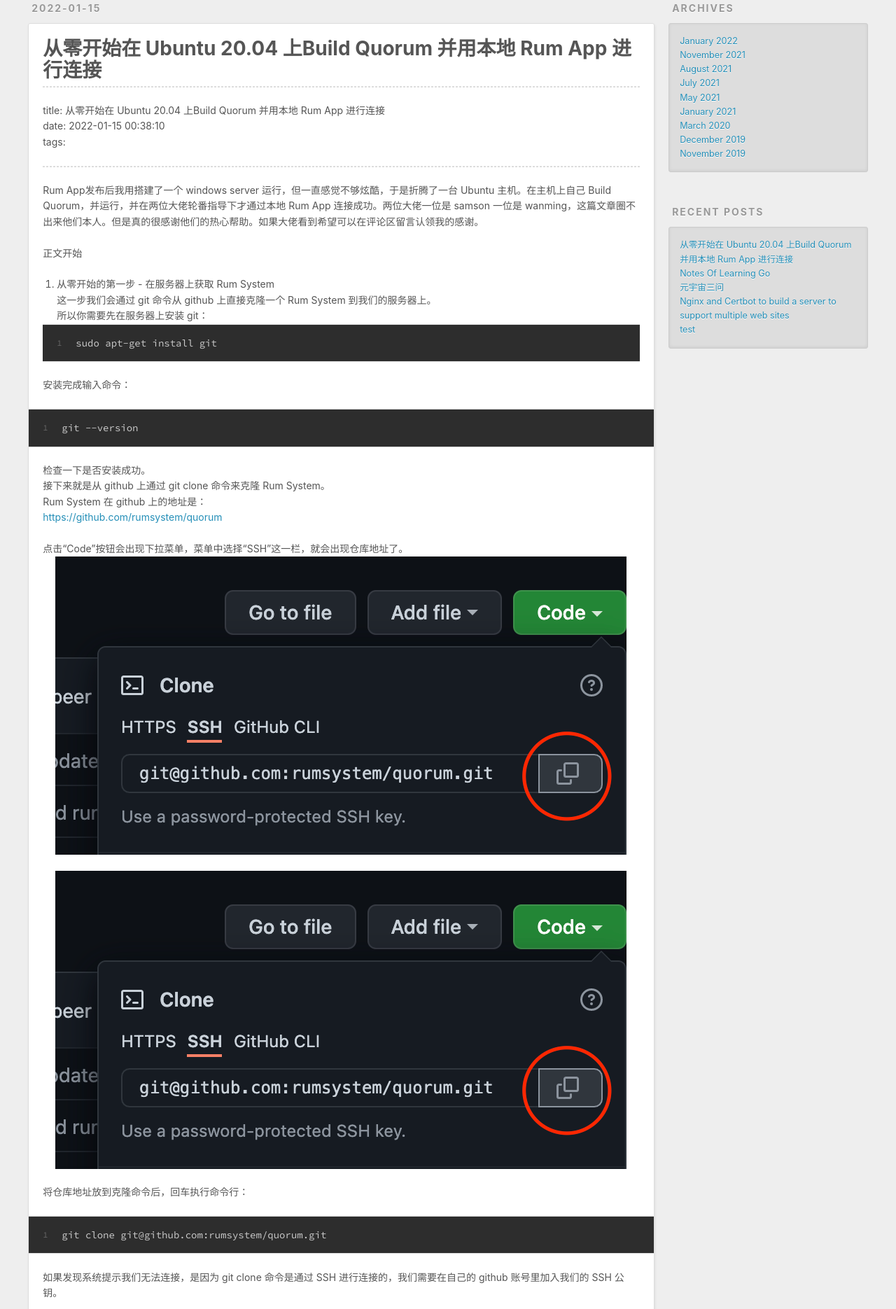
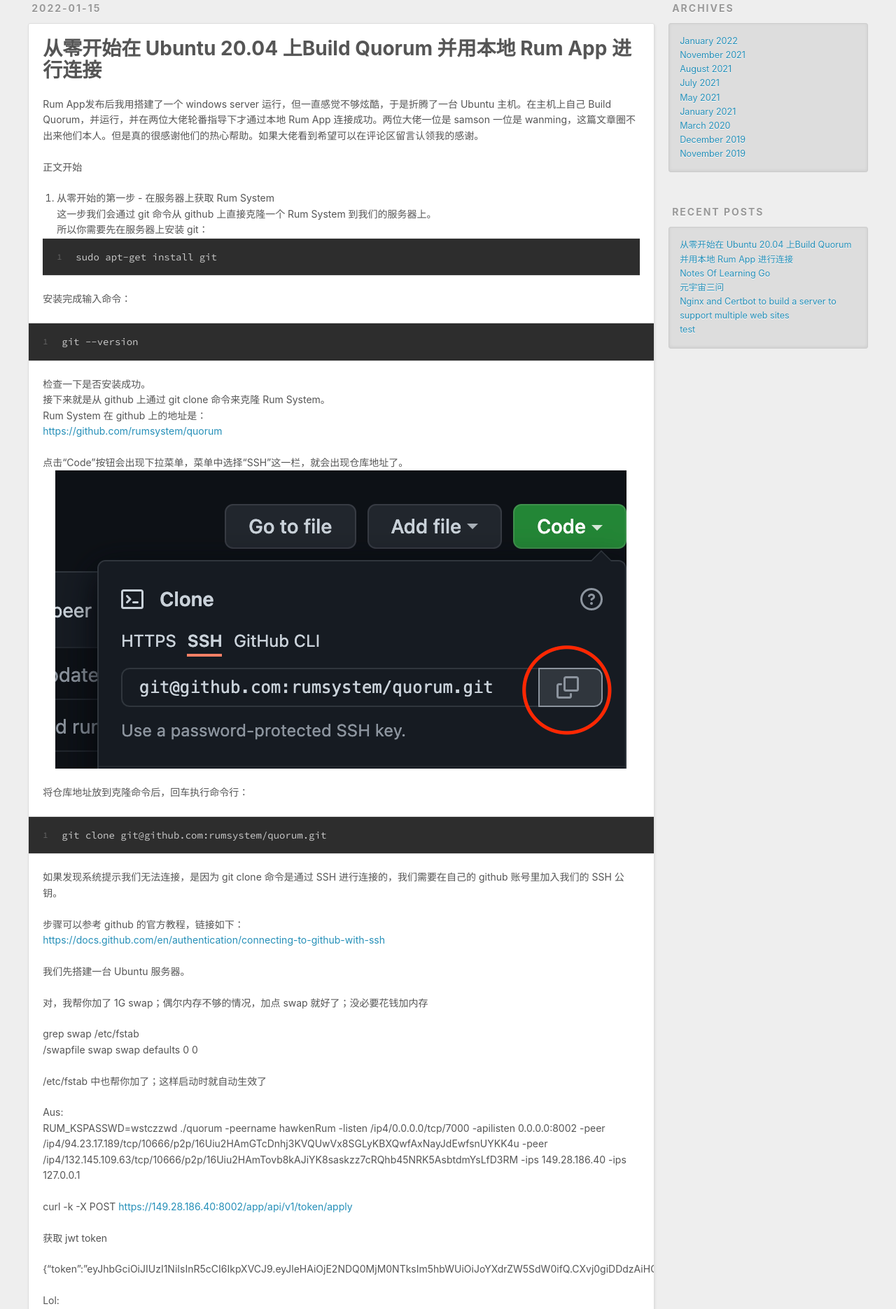
Before and after one commit to hawken-im/hawken-im.github.io, a plain HTML site: page 2022/01/15/run-quorum-on-ubuntu/index.html in a window 1280 px wide. Shown: the part 346-2216 px from the top of the page at 70% size. Drawn offline with nearby package versions, Linux system fonts and the light colour scheme.

Commit message:
Site updated: 2022-01-15 00:49:50

```diff
--- a/2022/01/15/run-quorum-on-ubuntu/index.html
+++ b/2022/01/15/run-quorum-on-ubuntu/index.html
@@ -7,17 +7,16 @@
 
   <title>从零开始在 Ubuntu 20.04 上Build Quorum 并用本地 Rum App 进行连接 | Hawken.im</title>
   <meta name="viewport" content="width=device-width, initial-scale=1, maximum-scale=1">
-  <meta name="description" content="title: 从零开始在 Ubuntu 20.04 上Build Quorum 并用本地 Rum App 进行连接date: 2022-01-15 00:38:10tags:  Rum App发布后我用搭建了一个 windows server 运行，但一直感觉不够炫酷，于是折腾了一台 Ubuntu 主机。在主机上自己 Build Quorum，并运行，并在两位大佬轮番指导下才通过本地 Rum A">
+  <meta name="description" content="Rum App发布后我用搭建了一个 windows server 运行，但一直感觉不够炫酷，于是折腾了一台 Ubuntu 主机。在主机上自己 Build Quorum，并运行，并在两位大佬轮番指导下才通过本地 Rum App 连接成功。两位大佬一位是 samson 一位是 wanming，这篇文章圈不出来他们本人。但是真的很感谢他们的热心帮助。如果大佬看到希望可以在评论区留言认领我的感谢。 正文开">
 <meta property="og:type" content="article">
 <meta property="og:title" content="从零开始在 Ubuntu 20.04 上Build Quorum 并用本地 Rum App 进行连接">
 <meta property="og:url" content="http://example.com/2022/01/15/run-quorum-on-ubuntu/index.html">
 <meta property="og:site_name" content="Hawken.im">
-<meta property="og:description" content="title: 从零开始在 Ubuntu 20.04 上Build Quorum 并用本地 Rum App 进行连接date: 2022-01-15 00:38:10tags:  Rum App发布后我用搭建了一个 windows server 运行，但一直感觉不够炫酷，于是折腾了一台 Ubuntu 主机。在主机上自己 Build Quorum，并运行，并在两位大佬轮番指导下才通过本地 Rum A">
+<meta property="og:description" content="Rum App发布后我用搭建了一个 windows server 运行，但一直感觉不够炫酷，于是折腾了一台 Ubuntu 主机。在主机上自己 Build Quorum，并运行，并在两位大佬轮番指导下才通过本地 Rum App 连接成功。两位大佬一位是 samson 一位是 wanming，这篇文章圈不出来他们本人。但是真的很感谢他们的热心帮助。如果大佬看到希望可以在评论区留言认领我的感谢。 正文开">
 <meta property="og:locale" content="en_US">
 <meta property="og:image" content="http://example.com/2022/01/15/run-quorum-on-ubuntu/ScreenShot.png">
-<meta property="og:image" content="http://example.com/2022/01/15/run-quorum-on-ubuntu/ScreenShot.png">
 <meta property="article:published_time" content="2022-01-14T16:47:28.000Z">
-<meta property="article:modified_time" content="2022-01-14T16:48:22.215Z">
+<meta property="article:modified_time" content="2022-01-14T16:49:41.167Z">
 <meta property="article:author" content="Hawken">
 <meta name="twitter:card" content="summary">
 <meta name="twitter:image" content="http://example.com/2022/01/15/run-quorum-on-ubuntu/ScreenShot.png">
@@ -90,10 +89,7 @@
 
     <div class="article-entry" itemprop="articleBody">
 
-        <hr>
-<p>title: 从零开始在 Ubuntu 20.04 上Build Quorum 并用本地 Rum App 进行连接<br>date: 2022-01-15 00:38:10<br>tags:</p>
-<hr>
-<p>Rum App发布后我用搭建了一个 windows server 运行，但一直感觉不够炫酷，于是折腾了一台 Ubuntu 主机。在主机上自己 Build Quorum，并运行，并在两位大佬轮番指导下才通过本地 Rum App 连接成功。两位大佬一位是 samson 一位是 wanming，这篇文章圈不出来他们本人。但是真的很感谢他们的热心帮助。如果大佬看到希望可以在评论区留言认领我的感谢。</p>
+        <p>Rum App发布后我用搭建了一个 windows server 运行，但一直感觉不够炫酷，于是折腾了一台 Ubuntu 主机。在主机上自己 Build Quorum，并运行，并在两位大佬轮番指导下才通过本地 Rum App 连接成功。两位大佬一位是 samson 一位是 wanming，这篇文章圈不出来他们本人。但是真的很感谢他们的热心帮助。如果大佬看到希望可以在评论区留言认领我的感谢。</p>
 <p>正文开始</p>
 <ol>
 <li>从零开始的第一步 - 在服务器上获取 Rum System<br>这一步我们会通过 git 命令从 github 上直接克隆一个 Rum System 到我们的服务器上。<br>所以你需要先在服务器上安装 git：<figure class="highlight plaintext"><table><tr><td class="gutter"><pre><span class="line">1</span><br></pre></td><td class="code"><pre><span class="line">sudo apt-get install git</span><br></pre></td></tr></table></figure></li>
@@ -103,8 +99,6 @@
 
 <p>检查一下是否安装成功。<br>接下来就是从 github 上通过 git clone 命令来克隆 Rum System。<br>Rum System 在 github 上的地址是：<br><a target="_blank" rel="noopener" href="https://github.com/rumsystem/quorum">https://github.com/rumsystem/quorum</a></p>
 <p>点击“Code”按钮会出现下拉菜单，菜单中选择“SSH”这一栏，就会出现仓库地址了。<br><img src="ScreenShot.png"></p>
-<img src="/2022/01/15/run-quorum-on-ubuntu/ScreenShot.png" class="">
-
 <p>将仓库地址放到克隆命令后，回车执行命令行：</p>
 <figure class="highlight plaintext"><table><tr><td class="gutter"><pre><span class="line">1</span><br></pre></td><td class="code"><pre><span class="line">git clone git@github.com:rumsystem/quorum.git</span><br></pre></td></tr></table></figure>
 
```
Also changed, not shown: index.html (+1 -6 lines).
